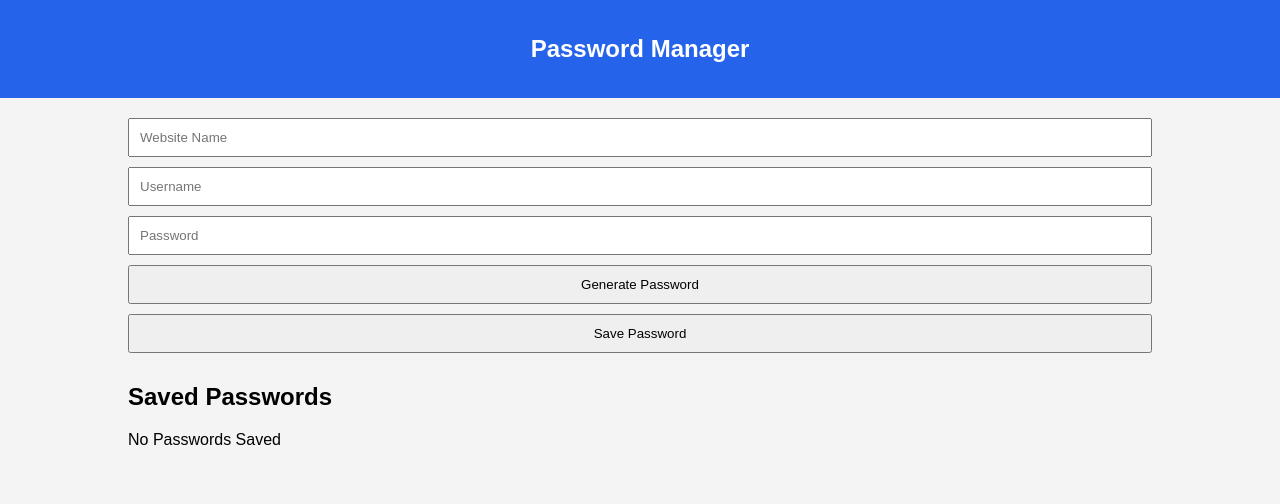
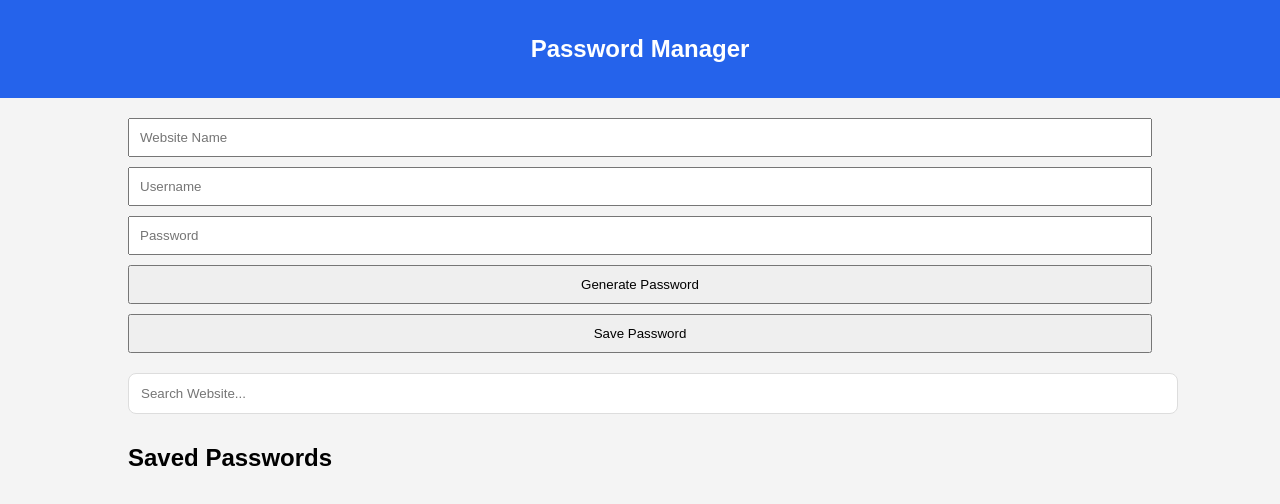
Before and after one commit to 23ht1a05i3-star/Password-Manager, a React (Vite) app in the folder Password-Manager/: page / in a window 1280 px wide. Shown: the top 504 px of the page. Built offline with nearby package versions, Linux system fonts and the light colour scheme.

Commit message:
my project

```diff
--- a/Password-Manager/src/App.css
+++ b/Password-Manager/src/App.css
@@ -92,3 +92,24 @@ button {
   border-radius: 6px;
   cursor: pointer;
 }
+.search-input {
+  width: 100%;
+  padding: 12px;
+  margin-top: 20px;
+  border: 1px solid #ddd;
+  border-radius: 8px;
+}
+
+.show-btn {
+  background: #3b82f6;
+  color: white;
+}
+
+.show-btn,
+.copy-btn,
+.delete-btn {
+  border: none;
+  padding: 10px;
+  border-radius: 6px;
+  cursor: pointer;
+}
--- a/Password-Manager/src/Pages/Home.jsx
+++ b/Password-Manager/src/Pages/Home.jsx
@@ -1,14 +1,22 @@
 import { useState, useEffect } from "react";
+
 import Navbar from "../components/Navbar";
 import PasswordForm from "../components/PasswordForm";
 import PasswordList from "../components/PasswordList";
+import SearchBar from "../components/SearchBar";
 
 function Home() {
-  const [passwords, setPasswords] = useState([]);
+  const [passwords, setPasswords] =
+    useState([]);
+
+  const [search, setSearch] =
+    useState("");
 
   useEffect(() => {
     const stored =
-      JSON.parse(localStorage.getItem("passwords")) || [];
+      JSON.parse(
+        localStorage.getItem("passwords")
+      ) || [];
 
     setPasswords(stored);
   }, []);
@@ -22,9 +30,15 @@ function Home() {
           setPasswords={setPasswords}
         />
 
+        <SearchBar
+          search={search}
+          setSearch={setSearch}
+        />
+
         <PasswordList
           passwords={passwords}
           setPasswords={setPasswords}
+          search={search}
         />
       </div>
     </>
--- a/Password-Manager/src/components/PasswordList.jsx
+++ b/Password-Manager/src/components/PasswordList.jsx
@@ -1,10 +1,22 @@
-import { FaTrash, FaCopy } from "react-icons/fa";
+import { useState } from "react";
+import {
+  FaTrash,
+  FaCopy,
+  FaEye,
+  FaEyeSlash,
+} from "react-icons/fa";
 
-function PasswordList({ passwords = [], setPasswords }) {
+function PasswordList({
+  passwords = [],
+  setPasswords,
+  search,
+}) {
+  const [showPassword, setShowPassword] =
+    useState({});
+
   const deletePassword = (index) => {
-    const updatedPasswords = passwords.filter(
-      (_, i) => i !== index
-    );
+    const updatedPasswords =
+      passwords.filter((_, i) => i !== index);
 
     localStorage.setItem(
       "passwords",
@@ -14,40 +26,61 @@ function PasswordList({ passwords = [], setPasswords }) {
     setPasswords(updatedPasswords);
   };
 
-  const copyPassword = (password) => {
-    navigator.clipboard.writeText(password);
-    alert("Password Copied!");
-  };
+  const filteredPasswords =
+    passwords.filter((item) =>
+      item.website
+        .toLowerCase()
+        .includes(search.toLowerCase())
+    );
 
   return (
     <div className="password-list">
       <h2>Saved Passwords</h2>
 
-      {passwords.length === 0 ? (
-        <p>No Passwords Saved</p>
-      ) : (
-        passwords.map((item, index) => (
+      {filteredPasswords.map(
+        (item, index) => (
           <div className="card" key={index}>
             <h3>{item.website}</h3>
 
             <p>
-              <strong>Username:</strong>
+              <strong>Username:</strong>{" "}
               {item.username}
             </p>
 
             <p>
-              <strong>Password:</strong>
-              {item.password}
+              <strong>Password:</strong>{" "}
+              {showPassword[index]
+                ? item.password
+                : "********"}
             </p>
 
             <div className="actions">
               <button
                 className="copy-btn"
                 onClick={() =>
-                  copyPassword(item.password)
+                  navigator.clipboard.writeText(
+                    item.password
+                  )
                 }
               >
                 <FaCopy />
+              </button>
+
+              <button
+                className="show-btn"
+                onClick={() =>
+                  setShowPassword({
+                    ...showPassword,
+                    [index]:
+                      !showPassword[index],
+                  })
+                }
+              >
+                {showPassword[index] ? (
+                  <FaEyeSlash />
+                ) : (
+                  <FaEye />
+                )}
               </button>
 
               <button
@@ -60,7 +93,7 @@ function PasswordList({ passwords = [], setPasswords }) {
               </button>
             </div>
           </div>
-        ))
+        )
       )}
     </div>
   );
--- /dev/null
+++ b/Password-Manager/src/components/SearchBar.jsx
@@ -0,0 +1,15 @@
+function SearchBar({ search, setSearch }) {
+  return (
+    <input
+      type="text"
+      placeholder="Search Website..."
+      value={search}
+      onChange={(e) =>
+        setSearch(e.target.value)
+      }
+      className="search-input"
+    />
+  );
+}
+
+export default SearchBar;
```
